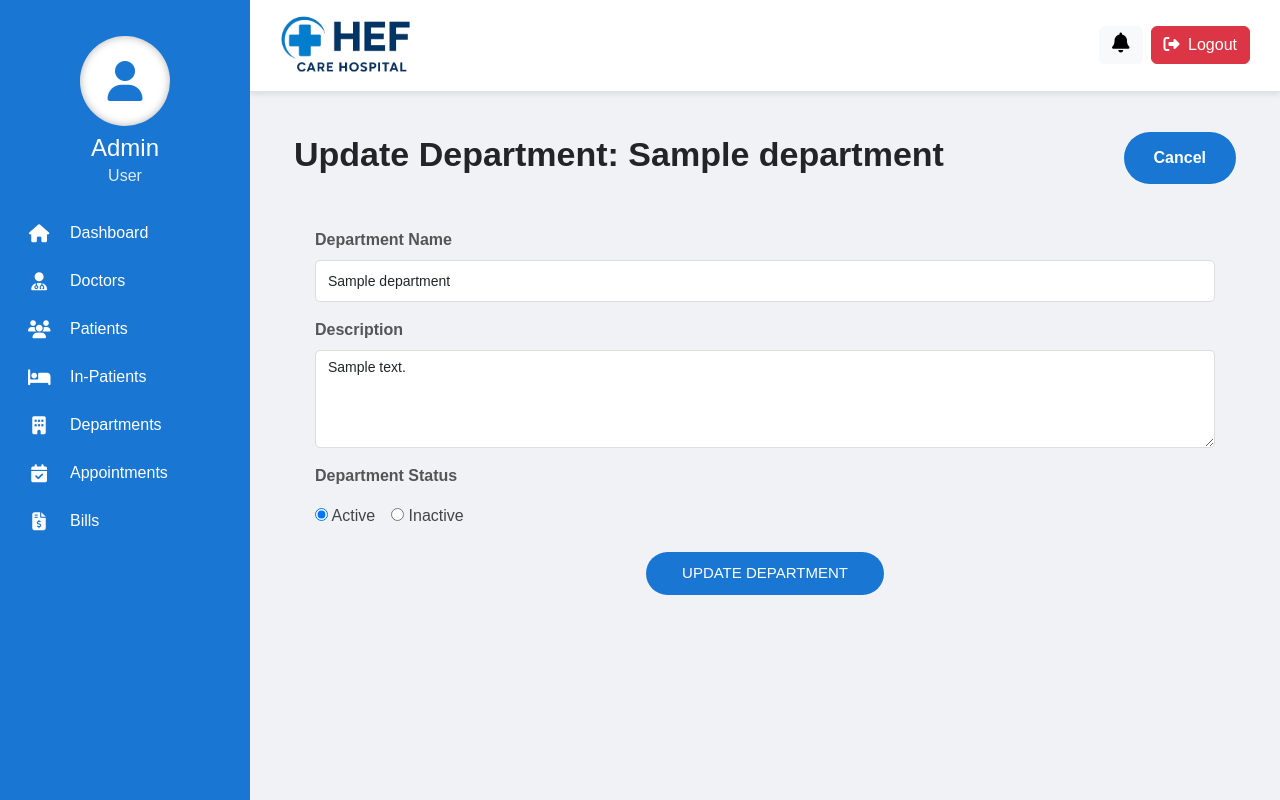
After one commit to fatimaabdulhayyi-bit/HMS, a Django app: page /departments/update/1/ in a window 1280 px wide. The commit adds this page. Run offline with Django 5.2, Linux system fonts and the light colour scheme; tables that the repository leaves empty hold one stand-in row (values such as "Sample post").

Commit message:
CRUD operation for department

```diff
--- a/hospital/admin.py
+++ b/hospital/admin.py
@@ -1,5 +1,6 @@
 from django.contrib import admin
-from .models import UserAccount,Patients
+from .models import UserAccount,Patients,Departments
 
 admin.site.register(UserAccount)
 admin.site.register(Patients)
+admin.site.register(Departments)
--- a/hospital/models.py
+++ b/hospital/models.py
@@ -85,3 +85,16 @@ class Patients(models.Model):
 
     def __str__(self):
         return f"{self.user.fullname} | {self.patient_type}"
+
+from django.db import models
+
+class Departments(models.Model):
+    name = models.CharField(max_length=50)
+    description = models.TextField(max_length=100, blank=True, null=True)
+    status = models.BooleanField(default=True) # Active=True, Inactive=False
+
+    class Meta:
+        db_table = 'Departments'
+
+    def __str__(self):
+        return f"{self.name} | {self.description}"
--- a/hospital/templates/hospital/admin/admin_dashboard.html
+++ b/hospital/templates/hospital/admin/admin_dashboard.html
@@ -28,7 +28,7 @@
         </div>
         <div class="card-content">
           <h3>Patients</h3>
-          <p>0</p>
+          <p>{{ total_patients }}</p>
         </div>
       </a>
     </div>
@@ -67,7 +67,7 @@
         </div>
         <div class="card-content">
           <h3>Departments</h3>
-          <p>0</p>
+          <p>{{ total_departments }}</p>
         </div>
       </a>
     </div>
--- a/hospital/templates/hospital/admin/department.html
+++ b/hospital/templates/hospital/admin/department.html
@@ -37,13 +37,13 @@
 
               <td>
                 {% if dept.status %}
-                  <span class="badge bg-success">Active</span>
+                  Active
                 {% else %}
-                  <span class="badge bg-danger">Inactive</span>
+                 Inactive
                 {% endif %}
               </td>
 
-              <td class="text-center">
+              <td class="text-center d-flex justify-content-center" style="gap:5px;">
                 <a href="{% url 'update_department' dept.id %}" class="btn-edit">
                   Edit
                 </a>
--- /dev/null
+++ b/hospital/templates/hospital/admin/update_department.html
@@ -0,0 +1,43 @@
+{% extends 'hospital/admin/base_admin.html' %}
+{% load static %}
+
+{% block title %}Update Department{% endblock %}
+
+{% block content %}
+<div class="d-flex justify-content-between align-items-center mb-4 px-4 pt-4">
+    <h2 class="page-title">Update Department: {{ dept.name }}</h2>
+    <a href="{% url 'department' %}" class="btn-back">Cancel</a>
+</div>
+
+<div class="department-form-wrapper">
+    <form method="POST" class="department-form">
+        {% csrf_token %}
+
+        <div class="form-group mb-3">
+            <label class="form-label">Department Name</label>
+            <input type="text" name="department_name" class="form-control" value="{{ dept.name }}" required>
+        </div>
+
+        <div class="form-group mb-3">
+            <label class="form-label">Description</label>
+            <textarea name="description" class="form-control textarea" rows="4">{{ dept.description }}</textarea>
+        </div>
+
+        <div class="form-group mb-3">
+            <label class="form-label">Department Status</label>
+            <div class="status-group d-flex gap-3">
+                <label class="radio-label">
+                    <input type="radio" name="status" value="Active" {% if dept.status %}checked{% endif %}> Active
+                </label>
+                <label class="radio-label">
+                    <input type="radio" name="status" value="Inactive" {% if not dept.status %}checked{% endif %}> Inactive
+                </label>
+            </div>
+        </div>
+
+        <div class="text-center mt-4">
+            <button type="submit" class="btn-submit">UPDATE DEPARTMENT</button>
+        </div>
+    </form>
+</div>
+{% endblock %}
--- a/hospital/urls.py
+++ b/hospital/urls.py
@@ -1,23 +1,21 @@
 from django.urls import path
 from . import views
-
 
 urlpatterns = [
     path("", views.index , name="index"),
     path("signup/", views.signup , name="signup"),
     path('login/', views.login, name='login'),
-    path('users/', views.show_users, name='show_users'),
     path('patientreg/', views.patientreg, name='patientreg'),
     path('doctorreg/', views.doctorreg, name='doctorreg'),
     path('department/',views.department, name='department'),
     path('add_department/',views.add_department, name='add_department'),
+    path('departments/update/<int:pk>/', views.update_department, name='update_department'),
+    path('departments/delete/<int:pk>/', views.delete_department, name='delete_department'),
     path('admin_dashboard/',views.admin_dashboard, name='admin_dashboard'),
-    path('ambulances/', views.ambulances, name='ambulances'),
     path('manage_appointments/', views.manage_appointments, name='manage_appointments'),
     path('generate_bills/', views.generate_bills, name='generate_bills'),
     path('bill_list/', views.bill_list, name='bill_list'),
     path('doctors/', views.doctors, name='doctors'),
-    path('emergency/', views.emergency, name='emergency'),
     path('patients/', views.patients, name='patients'),
     path('add_patient/',views.add_patient, name='add_patient'),
     path('update-patient/<int:pk>/', views.update_patient, name='update_patient'),
@@ -26,7 +24,6 @@ urlpatterns = [
     path('add_IP-record/',views.add_IPrecord,name='add_IP-record'),
     path('add_doctor/',views.add_doctor,name='add_doctor'),
     path("add_appointment/",views.add_appointment, name="add_appointment"),
-
     path('patient_dashboard/',views.patient_dashboard, name='patient_dashboard'),
     path('appointments/', views.appointments, name='appointments'),
     path('appointment-form/', views.appointment_form, name='appointment_form'),
--- a/hospital/views.py
+++ b/hospital/views.py
@@ -1,6 +1,5 @@
 from django.shortcuts import render,redirect,get_object_or_404
-from .models import UserAccount, Patients
-from django.http import HttpResponse
+from .models import UserAccount, Patients, Departments
 from django.contrib.auth import authenticate, login as auth_login, logout
 from django.contrib import messages
 
@@ -47,7 +46,6 @@ def signup(request):
         return redirect('patientreg')  # New patient → go to registration page
 
     return render(request, 'hospital/forms/sign_up.html')
-
 
 def index(request):
     return render(request, 'hospital/index.html')
@@ -110,16 +108,56 @@ def doctorreg(request):
     return render(request, 'hospital/forms/doctorreg.html')
 
 def department(request):
-    return render(request, 'hospital/admin/department.html')
+     # Database se saray patients ka data unke user account ke sath mangwana
+    # select_related use karne se performance behtar hoti hai
+    departments = Departments.objects.all()
+
+    context = {
+        'departments': departments
+    }
+    return render(request, 'hospital/admin/department.html', context)
 
 def add_department(request):
+    if request.method == "POST":
+        name = request.POST.get('department_name')
+        desc = request.POST.get('description')
+        status_val = request.POST.get('status')
+
+        # Status ko boolean mein convert karna
+        status = True if status_val == "Active" else False
+
+        Departments.objects.create(name=name, description=desc, status=status)
+        return redirect('department')
     return render(request, 'hospital/admin/add_department.html')
 
+def update_department(request, pk):
+    dept = get_object_or_404(Departments, id=pk)
+
+    if request.method == "POST":
+        dept.name = request.POST.get('department_name')
+        dept.description = request.POST.get('description')
+        dept.status = True if request.POST.get('status') == "Active" else False
+        dept.save()
+        messages.success(request, "Department updated!")
+        return redirect('department')
+
+    return render(request, 'hospital/admin/update_department.html', {'dept': dept})
+
+def delete_department(request, pk):
+    dept = get_object_or_404(Departments, id=pk)
+    dept.delete()
+    messages.success(request, "Department deleted!")
+    return redirect('department')
+
 def admin_dashboard(request):
-    return render(request, 'hospital/admin/admin_dashboard.html')
+    total_patients = Patients.objects.count()
+    total_departments = Departments.objects.count()
 
-def ambulances(request):
-    return render(request, 'hospital/admin/ambulances.html')
+    context = {
+        'total_patients': total_patients,
+        'total_departments': total_departments,
+    }
+    return render(request, 'hospital/admin/admin_dashboard.html', context)
 
 def manage_appointments(request):
     return render(request, 'hospital/admin/manage_appointments.html')
@@ -132,9 +170,6 @@ def bill_list(request):
 
 def doctors(request):
     return render(request, 'hospital/admin/doctors.html')
-
-def emergency(request):
-    return render(request, 'hospital/admin/emergency.html')
 
 def patients(request):
     # Database se saray patients ka data unke user account ke sath mangwana
@@ -294,38 +329,3 @@ def doctor_recommendation(request):
 def logout_view(request):
     logout(request)
     return redirect('login')
-# ========================= SHOW ALL USERS (DATABASE READ) =========================
-def show_users(request):
-    users = UserAccount.objects.all()
-
-    html = """
-    <html>
-    <head><title>All Users</title></head>
-    <body>
-        <h2>Registered Users</h2>
-        <table border="1" cellpadding="8" cellspacing="0">
-            <tr>
-                <th>ID</th>
-                <th>Full Name</th>
-                <th>Email</th>
-                <th>Role</th>
-            </tr>
-    """
-
-    for user in users:
-        html += f"""
-            <tr>
-                <td>{user.id}</td>
-                <td>{user.fullname}</td>
-                <td>{user.email}</td>
-                <td>{user.role}</td>
-            </tr>
-        """
-
-    html += """
-        </table>
-    </body>
-    </html>
-    """
-
-    return HttpResponse(html)
```
Also changed, not shown: hospital/migrations/0006_departments.py (added), hospital/migrations/0007_alter_departments_table.py (added).
